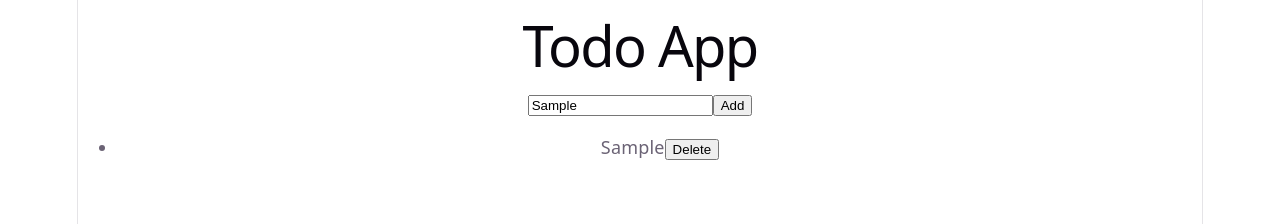
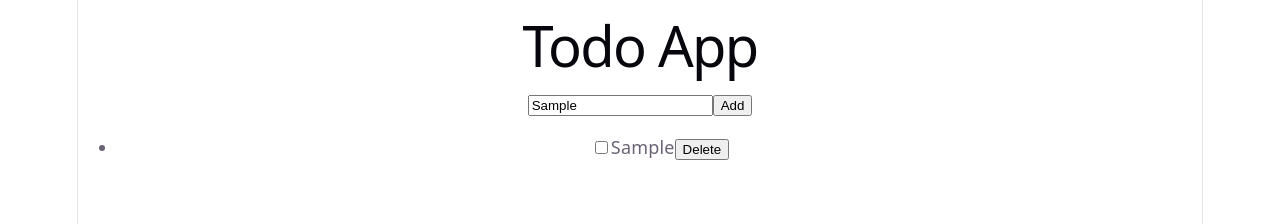
Before and after one commit to ryoyafuseya/study-todo, a React (Vite) app: page / in a window 1280 px wide. Both pictures are taken after typing "Sample" into the empty fields and a click on the button "Add". Shown: the top 224 px of the page. Built offline with nearby package versions, Linux system fonts and the light colour scheme.

Commit message:
feat: add todo toggle done closes #3

```diff
--- a/src/App.jsx
+++ b/src/App.jsx
@@ -26,9 +26,25 @@ function App() {
       </button>
 
       <ul>
-        {todos.map((todo, index) => (
+        {todos.map((todo) => (
           <li key={todo.id}>
-            {todo.text}
+            <input
+              type="checkbox"
+              checked={todo.done}
+              onChange={() => {
+                setTodos(
+                  todos.map(t =>
+                    t.id === todo.id
+                    ? { ...t, done: !t.done }
+                    : t
+                  )
+                );
+              }}
+            />
+
+            <span>{todo.text}</span>
+
+
             <button
               onClick={() => {
                 setTodos(todos.filter(t => t.id !== todo.id));
```
